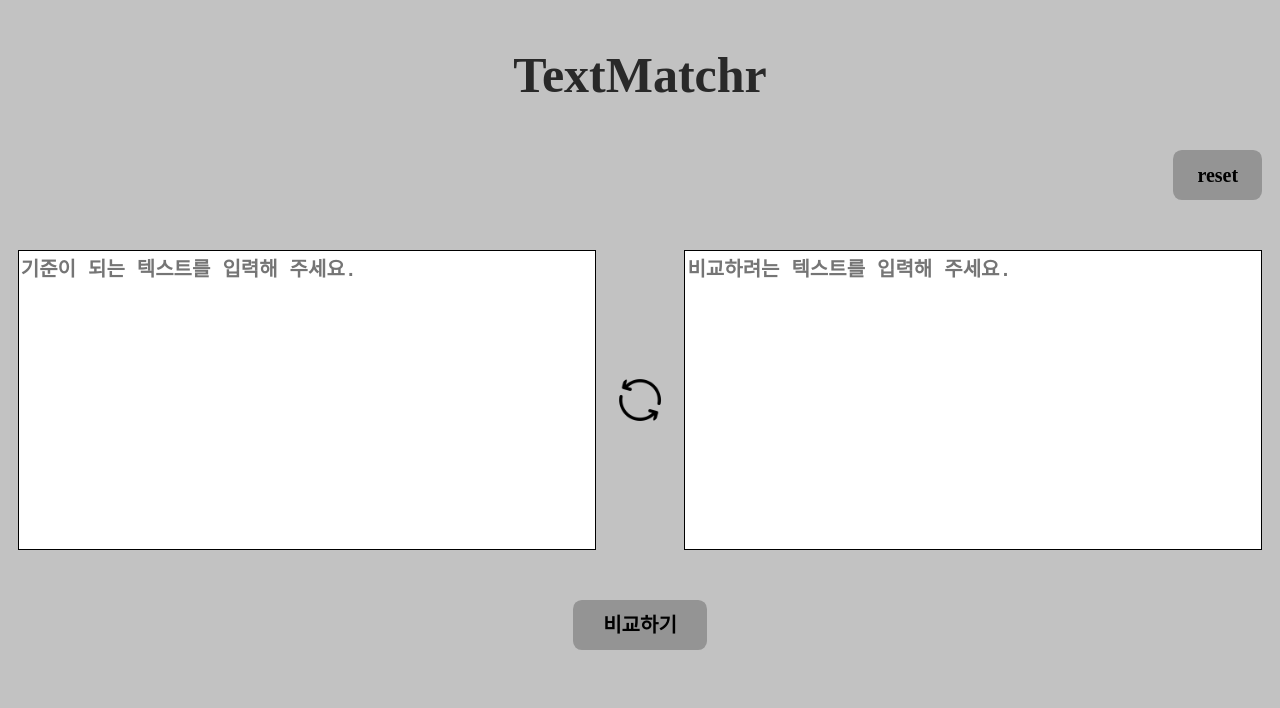
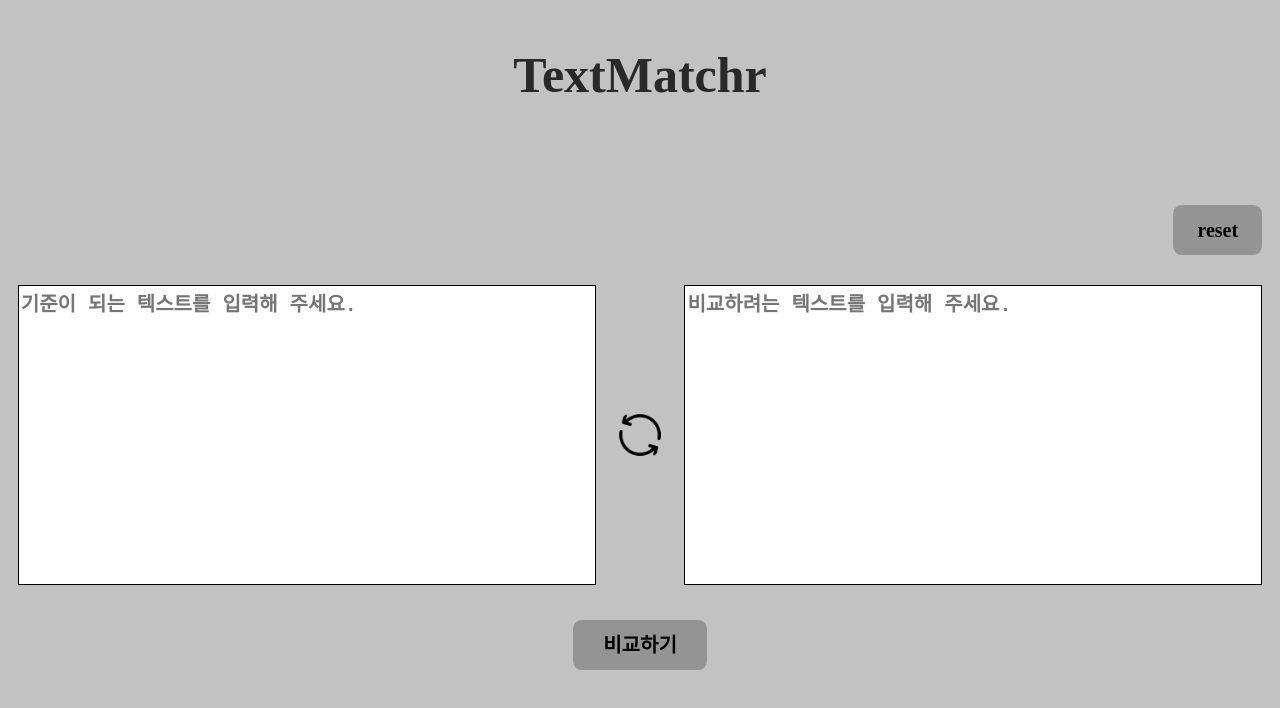
Before and after one commit to Wu-Lee-Do/TextMatchr, a React (Create React App) app in the folder textmatchr/: page / in a window 1280 px wide. Shown: the top 708 px of the page. Built offline with nearby package versions, Linux system fonts and the light colour scheme.

Commit message:
23.08.02 프로젝트 작업

```diff
--- a/textmatchr/src/App.css
+++ b/textmatchr/src/App.css
@@ -8,6 +8,7 @@ body{
   flex-direction: column;
   justify-content: center;
   align-items: center;
+  position: relative;
 }
 
 .title{
@@ -18,19 +19,20 @@ body{
 }
 
 .group-box{
-  margin-top: 150px;
+  margin-top: 130px;
   display: flex;
   justify-content: space-between;
   align-items: center;
   position: relative;
 
   width: 97.222222vw;
+  /* 지정하고자 하는 가로 px / 레이아웃 px * 100 = vw */
 }
 
 /* 초기화 버튼 */
 .reset-button{
   position: absolute;
-  top: -100px;
+  top: -80px;
   right: 0;
 
   width: 6.944444vw;
@@ -61,7 +63,7 @@ body{
 
 /* 비교 버튼 */
 .compare-button{
-  margin-top: 50px;
+  margin-top: 35px;
 
   width: 10.416666vw;
 }
@@ -69,7 +71,9 @@ body{
 .compare-result{
   margin-top: 30px;
 
-  font-size: 20px;
+  height: 25px;
+
+  font-size: 25px;
   font-weight: bolder;
   color: black;
 }
--- a/textmatchr/src/App.js
+++ b/textmatchr/src/App.js
@@ -26,10 +26,10 @@ function App() {
       setResult("비교하려는 텍스트를 입력해 주세요.");
       setDetailResult(null);
     } else if (inputText1 === inputText2) {
-      setResult("결과: 일치");
+      setResult("일치");
       setDetailResult(null);
     } else {
-      setResult("결과: 불일치");
+      setResult("불일치");
       setDetailResult(findDifference(inputText1, inputText2));
     }
   };
@@ -58,16 +58,12 @@ function App() {
     return differences;
   };
 
-  //불일치 하이라이트 로직
-  // useEffect(() => {
-  //   setResult(findDifference(inputText1, inputText2));
-  // }, [inputText1, inputText2]);
-
   return (
     <React.Fragment>
       <GlobalStyle />
       <div id="wrapper">
         <div className="title">TextMatchr</div>
+        <div className="compare-result">{`${result}`}</div>
         <div className="group-box">
           <div className="reset-button button" onClick={resetHandler}>
             reset
@@ -91,7 +87,7 @@ function App() {
         <div className="compare-button button" onClick={compareHandler}>
           비교하기
         </div>
-        <div className="compare-result">{`${result}`}</div>
+
         {detailResult !== null && (
           <div className="compare-result">
             결과:{" "}
@@ -117,5 +113,5 @@ function App() {
     </React.Fragment>
   );
 }
-// test
+
 export default App;
```
